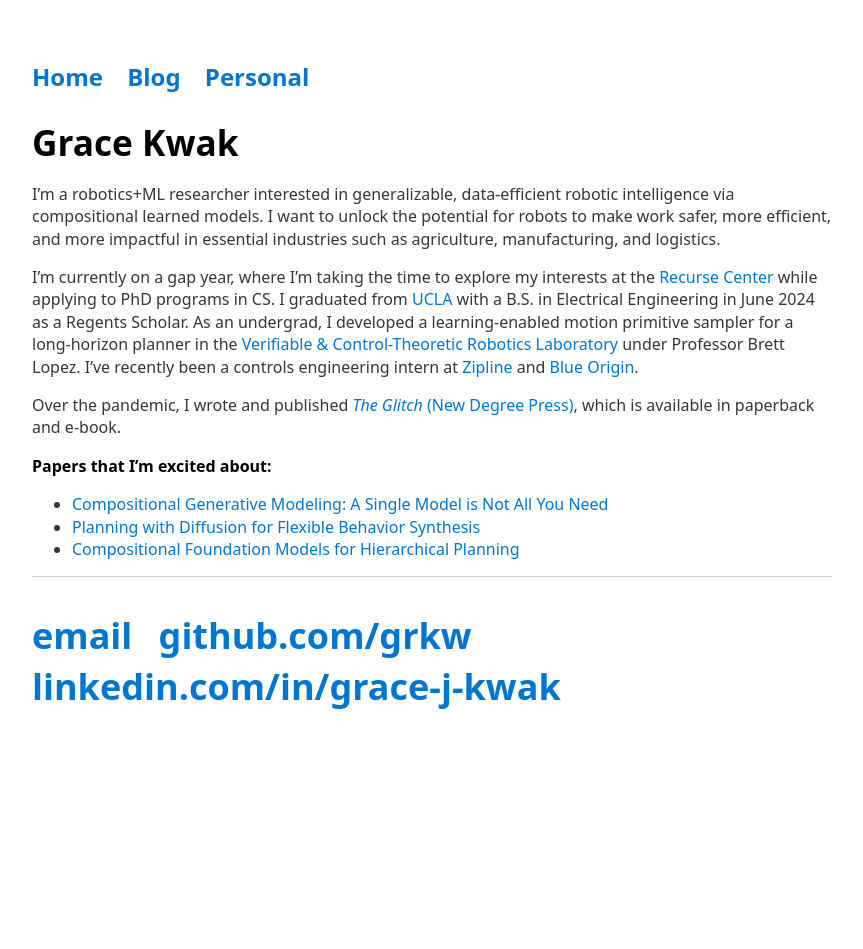
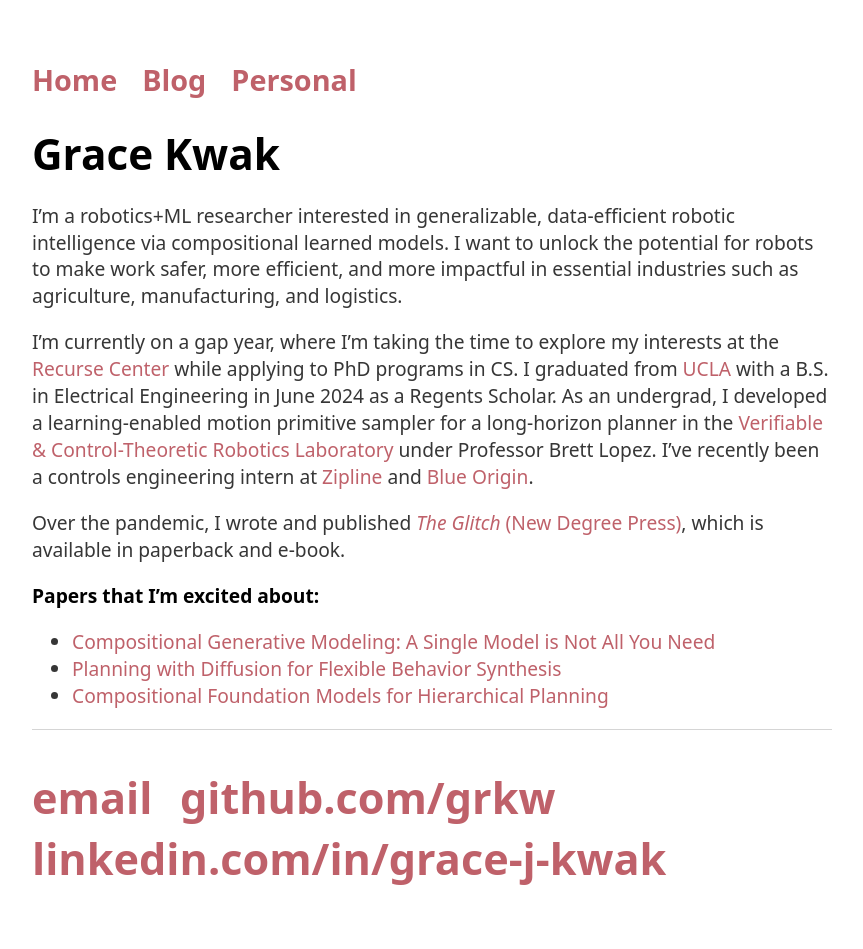
Before and after one commit to grkw/grkw.github.io, a Jekyll site: the page built from index.md, in a window 1280 px wide. Shown: the whole page, without its empty margins (208-1071 px from the left). Built offline with Jekyll 4.4.1, drawn with Linux system fonts in a browser that asks for light colours; before the commit the page ends 900 px from its top, so only the background shows below that.

Commit message:
Fix font size using root

```diff
--- a/css/main.css
+++ b/css/main.css
@@ -1,4 +1,10 @@
 @import 'https://cdn.jsdelivr.net/npm/water.css@2/out/water.css';
+
+:root {
+    line-height: 1.2;
+    font-size: 1.2em;
+    --links: #bf616a;
+}
 
 body {
     margin: 60px auto;
```
